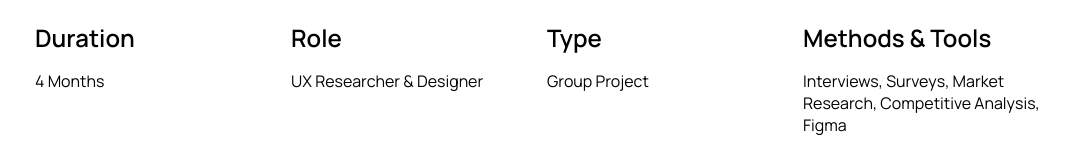
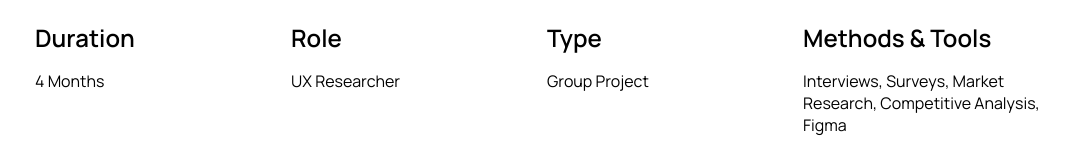
Before and after one commit to Elimists/sash-portfolio, a Next.js app: page /project/homie in a window 1280 px wide. Shown: the part 556-716 px from the top of the page, without its empty margins (96-1183 px from the left). Built offline with nearby package versions, Linux system fonts and the light colour scheme.

Commit message:
updated role on homie page

```diff
--- a/pages/project/homie.js
+++ b/pages/project/homie.js
@@ -168,7 +168,7 @@ const synopsisSection = () => {
             </div>
             <div>
                 <h3>Role</h3>
-                <p>UX Researcher &#38; Designer</p>
+                <p>UX Researcher</p>
             </div>
             <div>
                 <h3>Type</h3>
```
